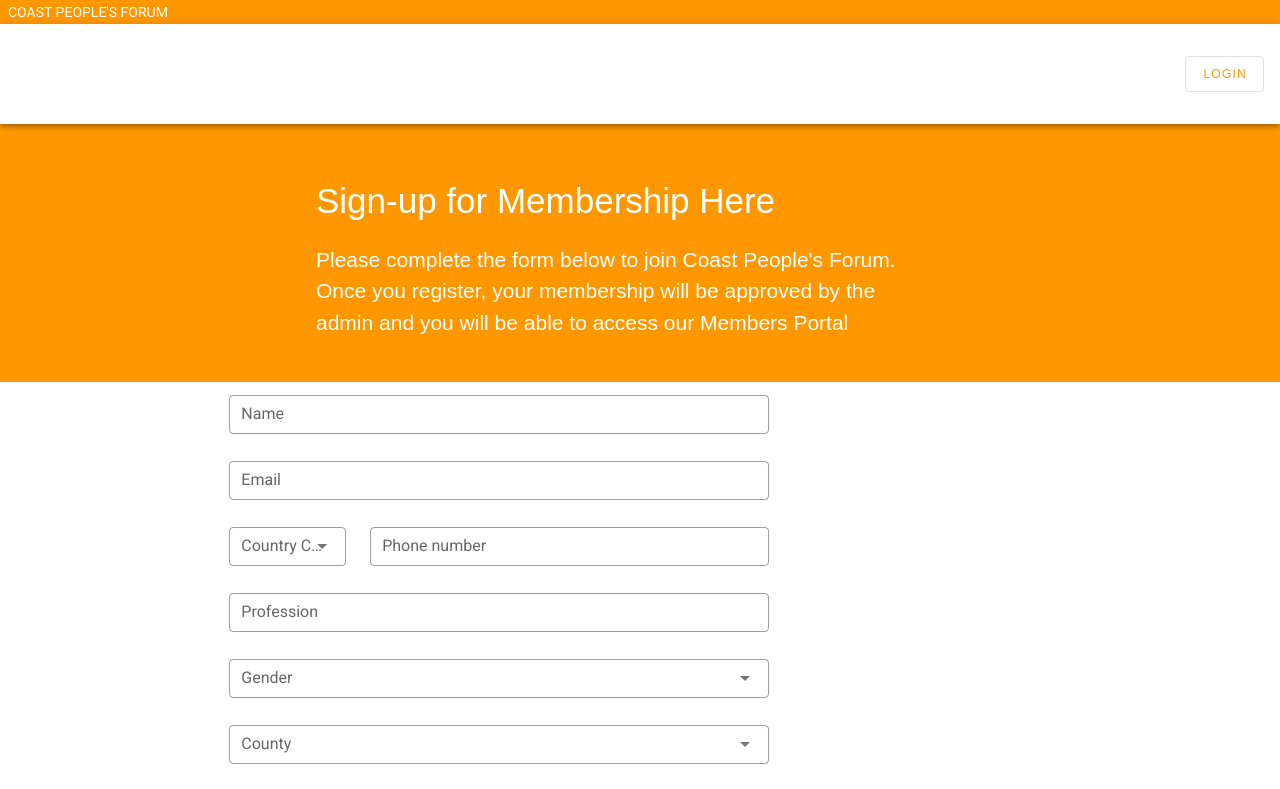
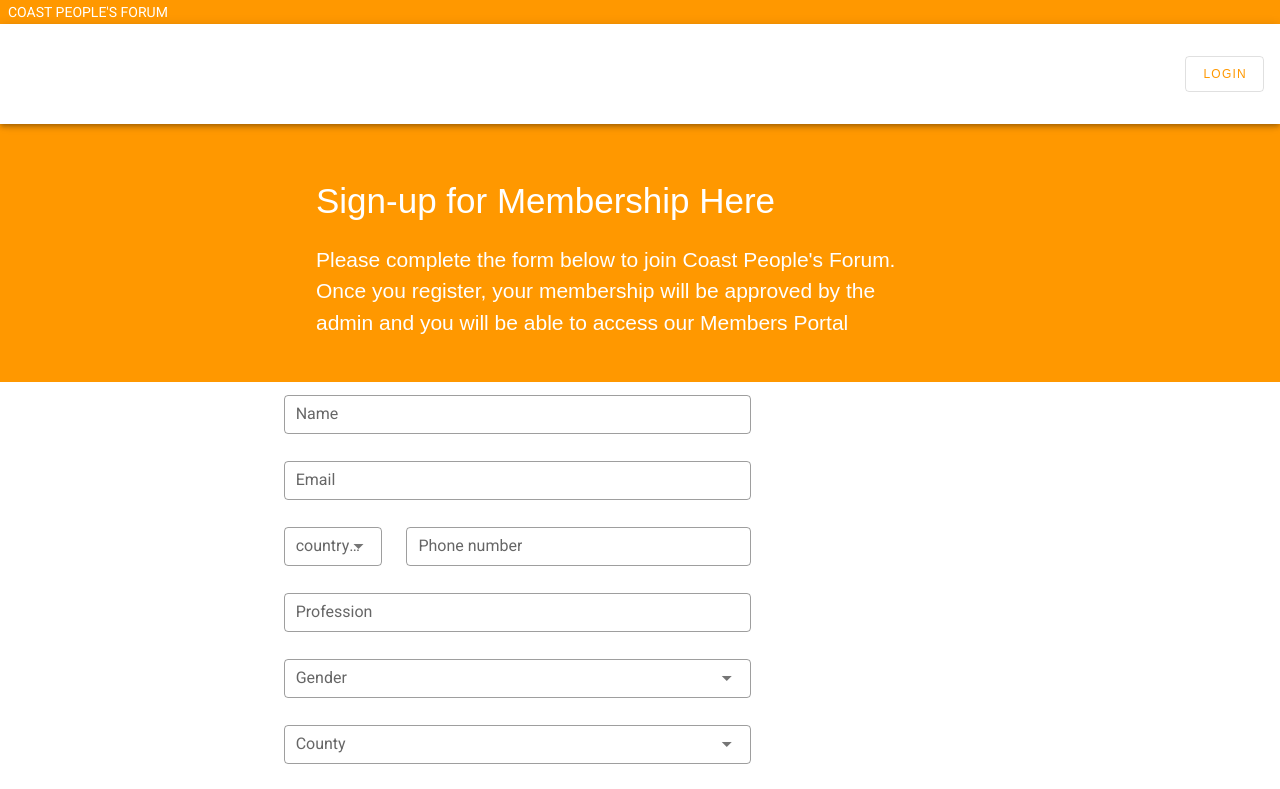
Before and after one commit to anony45/vuetify-nuxt-form, a Nuxt app: page / in a window 1280 px wide. Shown: the top 789 px of the page. Built offline with nearby package versions, Linux system fonts and the light colour scheme; no server answers.

Commit message:
added selection of countries from api

```diff
--- /dev/null
+++ b/components/ex.vue
@@ -0,0 +1,36 @@
+<template>
+  <div>
+   <v-select label='country-code'  v-model="country" :items="itemList" item-text="name"required outlined dense color="orange"></v-select>
+  </div>
+</template>
+
+<script>
+import axios from 'axios'
+export default {
+  data () {
+    return {
+      countries:"",
+      country:"",
+      itemList: [],
+      newarray:[],
+    }
+  },
+  mounted () {
+    this.getList()
+  },
+
+  methods: {
+    getList :function () {
+      axios.get('https://app.alumnipad.com/api/countries').then( response => {
+        this.itemList = Object.values(response.data)
+
+      }).catch(error =>{
+        console.log(error.response)
+      })
+    },
+  }
+
+}
+</script>
+
+<style>
--- a/components/myform.vue
+++ b/components/myform.vue
@@ -2,29 +2,24 @@
   <v-app>
    <div id="myform">
     <v-row class="center" justify='center'>
-    <v-col cols='10' sm='8'>
+      <v-col cols='10' lg='7' sm="12" md="8">
        <v-form >
         <v-row class="center" justify='center'>
          <v-col >
           <v-col cols="11" sm="8">
-
-      <v-text-field v-model="name" label="Name" required outlined dense color="orange" :rules="nameRules">
+            <v-text-field v-model="names" label="Name" required outlined dense color="orange" :rules="nameRules">
             </v-text-field>
             <v-text-field v-model="email" label="Email" :rules="emailRules"  required outlined dense  color="orange">
             </v-text-field>
-
             <v-row >
-        <v-col cols="12" sm="3">
-
-           <v-select v-model="countrycode" label="Country Code" outlined dense color="orange" :items="countrycode">{{countrycode}}</v-select>
+             <v-col cols="12" sm="3" lg="3">
+              <ex></ex>
               </v-col>
-        <v-col cols="12" sm="9">
+              <v-col cols="12" sm="9" lg="9">
                <v-text-field v-model="phonenumber" label="Phone number" required outlined dense color="orange">
                </v-text-field>
               </v-col>
              </v-row>
-
-
              <v-text-field v-model="profession" label="Profession" required outlined dense color="orange">
              </v-text-field>
              <v-select v-model="gender" label="Gender" required outlined dense color="orange" :items="items">
@@ -35,41 +30,30 @@
              </v-text-field>
              <v-text-field v-model="confirmpassword" label="Confirm Password" :rules="[(password === confirmpassword) || 'Password must match']" required outlined dense color="orange">
               </v-text-field>
-
-
-
-        <v-btn color="orange" >
-      REGISTER
-    </v-btn>
+              <v-btn color="orange" > REGISTER </v-btn>
 
           </v-col>
        </v-col>
-
     </v-row>
-
     </v-form>
-
     </v-col>
-
-
     </v-row>
   </div>
   </v-app>
 </template>
 
 <script>
-
-
+import axios from 'axios'
   export default {
-      async fetch() {
-      this.countrycode = await fetch ('https://app.alumnipad.com/api/countries').then(res => res.json())
-    },
 
     data: () => ({
+      countries:[],
+      itemList: [],
+      Country:"",
       phone:"",
-      name:"",
+      names:"",
       email:"",
-      countrycode:[],
+      countryCode:null,
       phonenumber:"",
       profession:"",
       gender:"",
@@ -90,8 +74,6 @@
 
       items:['male','female'],
       counties:['Nairobi','Mombasa','Kwale','kilifi','Tana River','Taita Taveta','Garissa','Wajir','Mandera','Marsabit','Isiolo','Kitui','Machakos','Makueni','Nyandarua','Nyeri','Kirinyaga','Muranga','Lamu','Tharaka nithi','Kiambu','Turkana','West Pokot','Samburu','Transzoia','Uasin Gishu','Elgeyo Marakwet','Nandi','Baringo','Laikipia','Meru','Embu','Kisumu','Kajiado','Kericho','nakuru','narok','vihiga'],
-
-
     }),
   }
 </script>
@@ -99,6 +81,6 @@
 form{
     margin-top: auto;
     margin-left: auto;
+}
 
-}
 </style>
--- a/layouts/default.vue
+++ b/layouts/default.vue
@@ -1,7 +1,7 @@
 <template>
   <v-app dark>
   <div id="header1">
-  <v-system-bar class="orange white--text" app>COAST PEOPLE'S FORUM</v-system-bar><br>
+  <v-system-bar class="orange white--text" app >COAST PEOPLE'S FORUM</v-system-bar><br>
     <br>
      <v-app-bar app color="white" height="100">
        <v-img class="mx-2" src="logo.png" max-height="100" max-width="150"></v-img>
--- a/pages/index.vue
+++ b/pages/index.vue
@@ -1,6 +1,5 @@
 <template>
 <v-app>
-
 </v-app>
 
 
```
Lines whose indentation alone changed are shown as unchanged.
